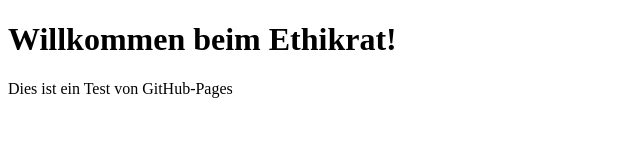
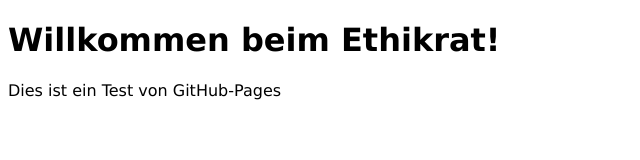
Before and after one commit to rudolf-007/rudolf-007.github.io, a plain HTML site: page index.html in a window 1280 px wide. Shown: the whole page, without its empty margins (0-640 px from the left). Drawn offline with Linux system fonts and the light colour scheme.

Commit message:
made correction to <link> tag

```diff
--- a/index.html
+++ b/index.html
@@ -3,7 +3,7 @@
   <head>
     <title>Startseite</title>
     <meta charset="UTF-8">
-    <link rel="stylesheet" type="text/css" src="style.css">
+    <link rel="stylesheet" type="text/css" href="style.css">
   </head>
 
   <body>
```
